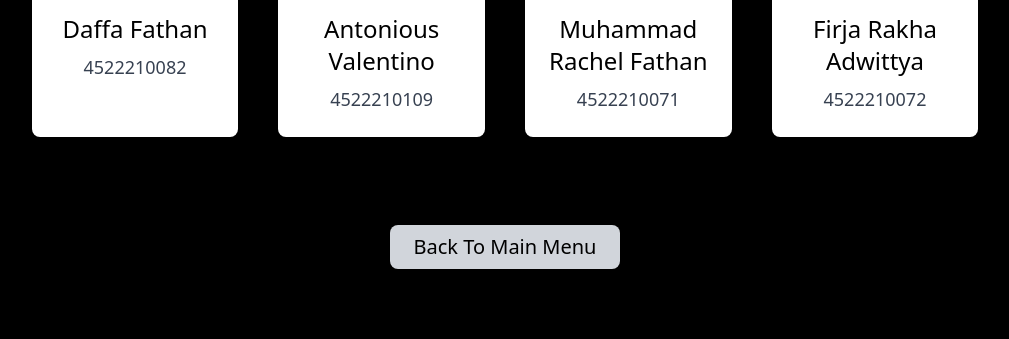
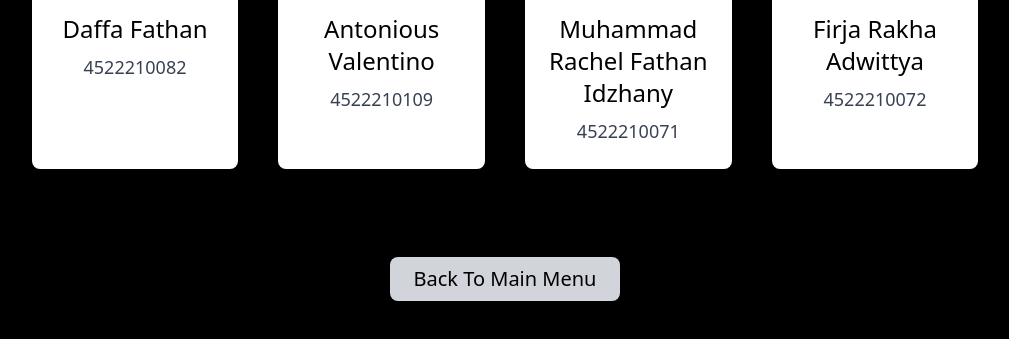
Before and after one commit to Fathanrachel/Game_Website, a plain HTML site: page about.html in a window 1280 px wide. Shown: the part 339-678 px from the top of the page, without its empty margins (135-1144 px from the left). Drawn offline with nearby package versions, Linux system fonts and the light colour scheme.

Commit message:
update nama

```diff
--- a/about.html
+++ b/about.html
@@ -26,7 +26,7 @@
     </div>
     <div class="profile m-5 bg-white text-black rounded-lg p-6 shadow-lg text-center w-full sm:w-1/2 md:w-1/3 lg:w-1/6">
       <img src="./src/img/about/fathan.jpg" alt="Fathan" class="mx-auto w-36 h-36 object-cover rounded-full" />
-      <h2 class="mt-4 text-2xl">Muhammad Rachel Fathan</h2>
+      <h2 class="mt-4 text-2xl">Muhammad Rachel Fathan Idzhany</h2>
       <p class="mt-2 text-lg text-gray-700">4522210071</p>
     </div>
     <div class="profile m-5 bg-white text-black rounded-lg p-6 shadow-lg text-center w-full sm:w-1/2 md:w-1/3 lg:w-1/6">
```
